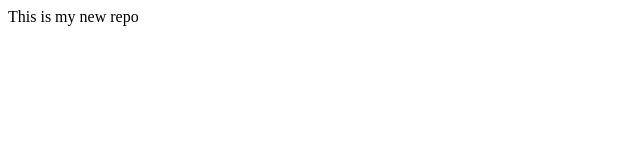
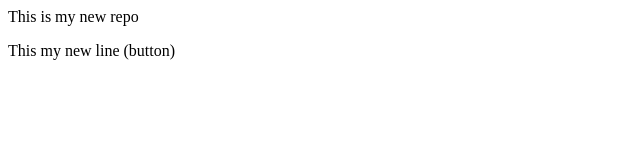
Before and after one commit to sr5376890-bot/local-demo, a plain HTML site: page index.html in a window 1280 px wide. Shown: the whole page, without its empty margins (0-640 px from the left). Drawn offline with Linux system fonts and the light colour scheme.

```diff
--- a/index.html
+++ b/index.html
@@ -1 +1,2 @@
 <p>This is my new repo</p>
+<p>This my new line (button)</p>
```
